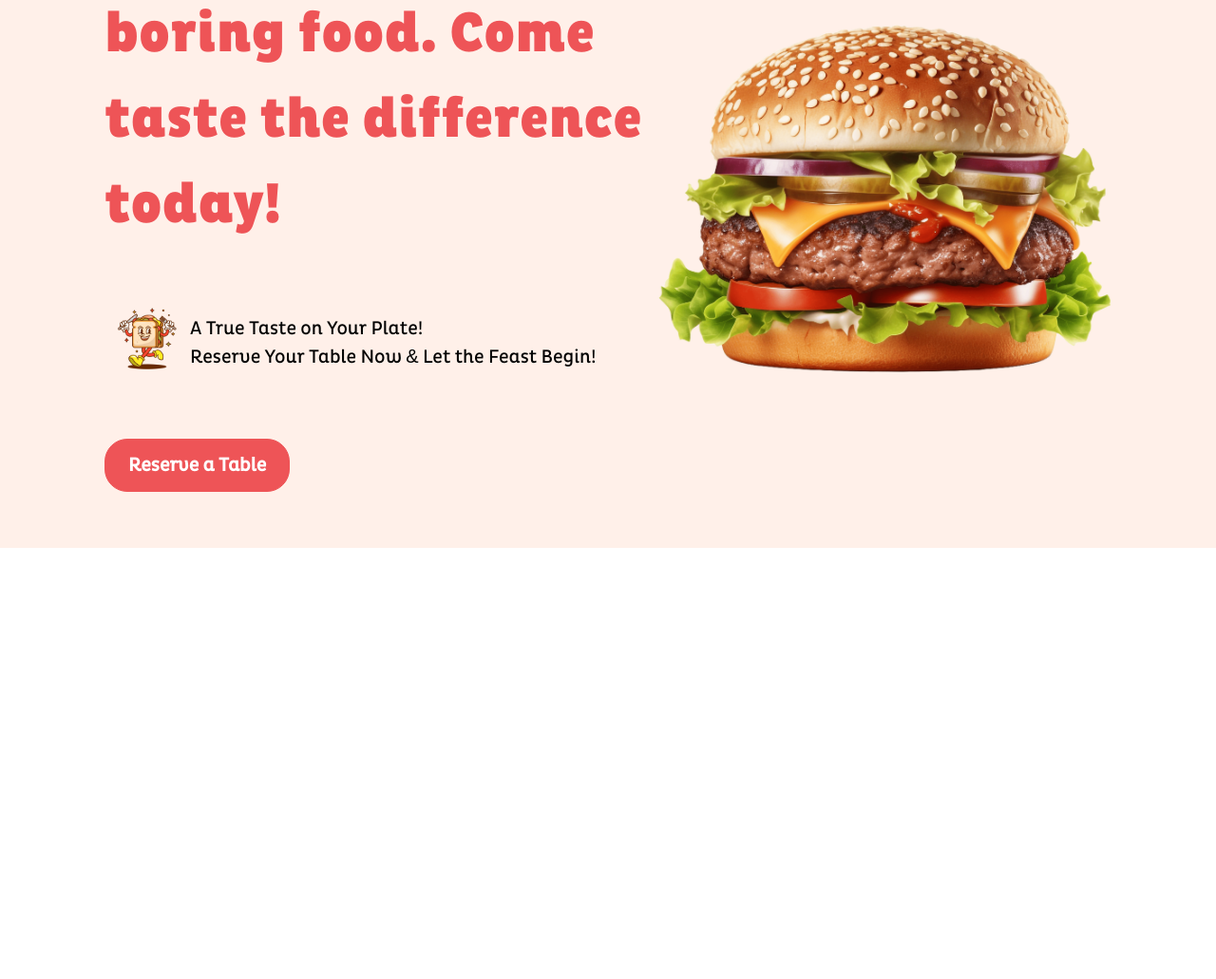
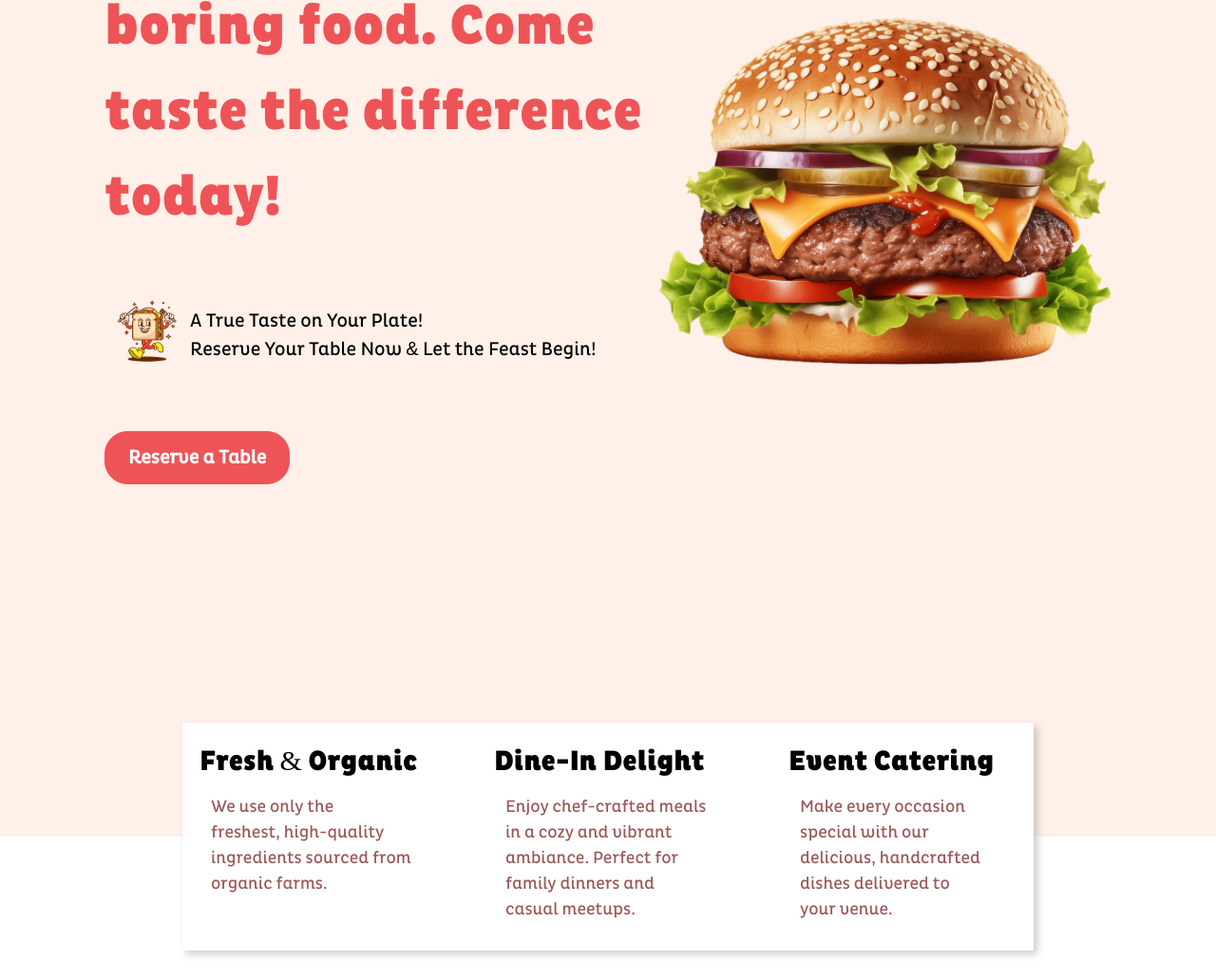
Before and after one commit to Udbhav227/restaurant-page, a website built with webpack: page src/template.html in a window 1280 px wide. Shown: the part 255-1286 px from the top of the page at 95% size. Before the commit the page ends 832 px from the top, so only its background shows below. Built offline with nearby package versions, Linux system fonts and the light colour scheme.

Commit message:
refactor navigation and home loading remove hero section and implement services section

```diff
--- a/src/index.js
+++ b/src/index.js
@@ -1,7 +1,16 @@
 import './style/joshreset.css';
 import './style/style.css';
-import loadHero from "./pages/loadHero.js";
+import loadHome from "./pages/home.js";
 
 document.addEventListener("DOMContentLoaded", () => {
-  loadHero();
+  const content = document.getElementById("content");
+
+  function switchTab(tabFunction) {
+    content.innerHTML = "";
+    tabFunction();
+  }
+
+  switchTab(loadHome);
+
+  document.getElementById("home-btn").addEventListener("click", () => switchTab(loadHome));
 });
--- a/src/pages/loadHero.js
+++ b/src/pages/hero.js
@@ -2,7 +2,7 @@ import heroImgSrc from "../images/burger.png";
 import mascotImgSrc from "../images/mascot.png";
 
 export default function loadHero() {
-  const content = document.getElementById("content");
+  const main = document.createElement("main");
 
   const hero = document.createElement("div");
   hero.classList.add("hero");
@@ -58,5 +58,6 @@ export default function loadHero() {
   heroRight.appendChild(heroImageContainer);
 
   hero.append(heroLeft, heroRight);
-  content.appendChild(hero);
+  main.append(hero);
+  return main;
 }
--- /dev/null
+++ b/src/pages/home.js
@@ -0,0 +1,14 @@
+import loadHero from "./hero.js";
+import loadServices from "./services.js";
+
+export default function loadHome() {
+  const content = document.getElementById("content");
+
+  content.innerHTML = "";
+
+  const heroNode = loadHero();
+  const servicesNode = loadServices();
+
+  content.appendChild(heroNode);
+  content.appendChild(servicesNode);  // Append the returned Node from loadServices
+}
--- /dev/null
+++ b/src/pages/services.js
@@ -0,0 +1,47 @@
+export default function loadServices() {
+  const servicesDiv = document.createElement("div");
+  servicesDiv.classList.add("services-container");
+
+  const servicesList = document.createElement("ul");
+  servicesList.classList.add("info-container");
+
+  const services = [
+    {
+      className: "fresh-info",
+      title: "Fresh & Organic",
+      subtitle: "We use only the freshest, high-quality ingredients sourced from organic farms."
+    },
+    {
+      className: "dining-info",
+      title: "Dine-In Delight",
+      subtitle: "Enjoy chef-crafted meals in a cozy and vibrant ambiance. Perfect for family dinners and casual meetups."
+    },
+    {
+      className: "catering-info",
+      title: "Event Catering",
+      subtitle: "Make every occasion special with our delicious, handcrafted dishes delivered to your venue."
+    }
+  ];
+
+  services.forEach(service => {
+    const li = document.createElement("li");
+    const div = document.createElement("div");
+    div.classList.add(service.className);
+
+    const title = document.createElement("p");
+    title.classList.add("info-title");
+    title.textContent = service.title;
+
+    const subtitle = document.createElement("p");
+    subtitle.classList.add("info-subtitle");
+    subtitle.textContent = service.subtitle;
+
+    div.appendChild(title);
+    div.appendChild(subtitle);
+    li.appendChild(div);
+    servicesList.appendChild(li);
+  });
+
+  servicesDiv.appendChild(servicesList);
+  return servicesDiv;
+}
--- a/src/style/style.css
+++ b/src/style/style.css
@@ -2,6 +2,7 @@
   font-family: pluto-bold;
   src: url('../fonts/pluto-font-family/HvDTrial_Pluto-CondBlack-BF6486959ed9374.otf');
 }
+
 @font-face {
   font-family: pluto-light;
   src: url('../fonts/pluto-font-family/HvDTrial_Pluto-CondRegular-BF6486959e6db70.otf');
@@ -17,6 +18,13 @@ body {
   flex-direction: column;
 }
 
+#content {
+  display: flex;
+  flex-direction: column;
+  justify-content: center;
+  /* height: fit-content; */
+}
+
 /* Header  Section*/
 .restro-name {
   font-family: pluto-bold, sans-serif;
@@ -24,7 +32,7 @@ body {
 }
 
 nav {
-  background-color: rgba(255, 240, 233, 1);
+  background-color: rgb(255, 240, 233);
   font-size: 20px;
   display: flex;
   justify-content: space-between;
@@ -35,7 +43,7 @@ nav {
 nav button {
   font-family: pluto-light, sans-serif;
   padding: 8px;
-  background-color: rgba(255, 240, 233, 1);
+  background-color: rgb(255, 240, 233);
   cursor: pointer;
 }
 
@@ -47,18 +55,19 @@ nav button {
   gap: 24px;
 }
 
-.nav-center button{
+.nav-center button {
   border: none;
 }
 
-.order-now, .reserve-now {
+.order-now,
+.reserve-now {
   padding-left: 24px;
   padding-right: 24px;
   border: solid rgb(238, 84, 87) 2px;
   border-radius: 24px;
   font-size: 16px;
   font-weight: bold;
-  color: rgba(238, 84, 87, 1);
+  color: rgb(238, 84, 87);
   background: transparent;
   cursor: pointer;
   transition: all 0.3s ease-in-out;
@@ -67,15 +76,19 @@ nav button {
 }
 
 /* Hero Section  */
+main {
+  height: 100vh;
+  background-color: rgb(255, 240, 233);
+}
 
 .hero {
   font-family: pluto-light, sans-serif;
-  background-color: rgba(255, 240, 233, 1);
+  background-color: rgb(255, 240, 233);
   display: flex;
   flex-direction: row;
   justify-content: space-between;
   padding: 0 110px;
-  height: 92vh;
+  height: 90%;
 }
 
 .hero-left {
@@ -86,7 +99,7 @@ nav button {
 }
 
 .tagline {
-  color: rgba(238, 84, 87, 1);
+  color: rgb(238, 84, 87);
   font-family: pluto-bold;
   font-size: 60px;
 }
@@ -100,8 +113,8 @@ nav button {
   font-size: 20px;
   color: white;
   padding: 12px 24px;
-  background-color: rgba(238, 84, 87, 1);
-  border: 1px solid rgba(238, 84, 87, 1);
+  background-color: rgb(238, 84, 87);
+  border: 1px solid rgb(238, 84, 87);
 }
 
 .mascot-container {
@@ -109,7 +122,7 @@ nav button {
   align-items: center;
 }
 
-.mascot-img-container img{
+.mascot-img-container img {
   width: 90px;
   height: 85px;
   display: block;
@@ -125,22 +138,61 @@ nav button {
   align-items: center;
 }
 
-.hero-image-container img{
+.hero-image-container img {
   width: 100%;
   max-width: 1500px;
-  height: auto; /* Keeps aspect ratio */
+  height: auto;
   display: block;
 }
 
+/* Services */
+.services-container {
+  display: flex;
+  justify-content: center;
+  margin-bottom: 150px;
+  background-color: rgb(255, 240, 233);
+}
+
+ul {
+  list-style-type: none;
+}
+
+.info-container {
+  background-color: white;
+  width: 70%;
+  padding: 18px;
+  display: flex;
+  justify-content: space-evenly;
+  gap: 70px;
+  box-shadow: 4px 4px 8px rgba(0, 0, 0, 0.2);
+  transform: translateY(50%);
+}
+
+.info-title {
+  font-family: pluto-bold;
+  font-size: 30px;
+  display: flex;
+  width: fit-content;
+}
+
+.info-subtitle {
+  font-family: pluto-light;
+  color: rgb(156, 89, 89);
+  font-size: large;
+  padding: 12px;
+  max-width: 300px;
+}
+
 /* Animations */
-.order-now:hover, .reserve-now:hover {
+.order-now:hover,
+.reserve-now:hover {
   color: white;
-  background-color: rgba(238, 84, 87, 1);
+  background-color: rgb(238, 84, 87);
   box-shadow: 0 0 10px rgba(238, 84, 87, 0.6);
 }
 
-.cta-buttons > button:hover {
-  color: rgba(238, 84, 87, 1);
+.cta-buttons>button:hover {
+  color: rgb(238, 84, 87);
   background-color: white;
 }
 
@@ -153,10 +205,9 @@ nav button {
 }
 
 .underline:after {
-  /* Creates an empty pseudo-element for styling purposes */
   content: '';
   position: absolute;
-  background-color: rgba(238, 84, 87, 1);
+  background-color: rgb(238, 84, 87);
   height: 3px;
   width: 0;
   left: 0;
--- a/src/template.html
+++ b/src/template.html
@@ -14,10 +14,10 @@
         <p class="restro-name">Bistroo</p>
       </div>
       <div class="nav-center">
-        <button class="underline">Home</button>
-        <button class="underline">Menu</button>
-        <button class="underline">About</button>
-        <button class="underline">Contact</button>
+        <button class="underline" id="home-btn">Home</button>
+        <button class="underline" id="menu-btn">Menu</button>
+        <button class="underline" id="about-btn">About</button>
+        <button class="underline" id="contact-btn">Contact</button>
       </div>
       <div class="nav-right">
         <button class="order-now">
```
